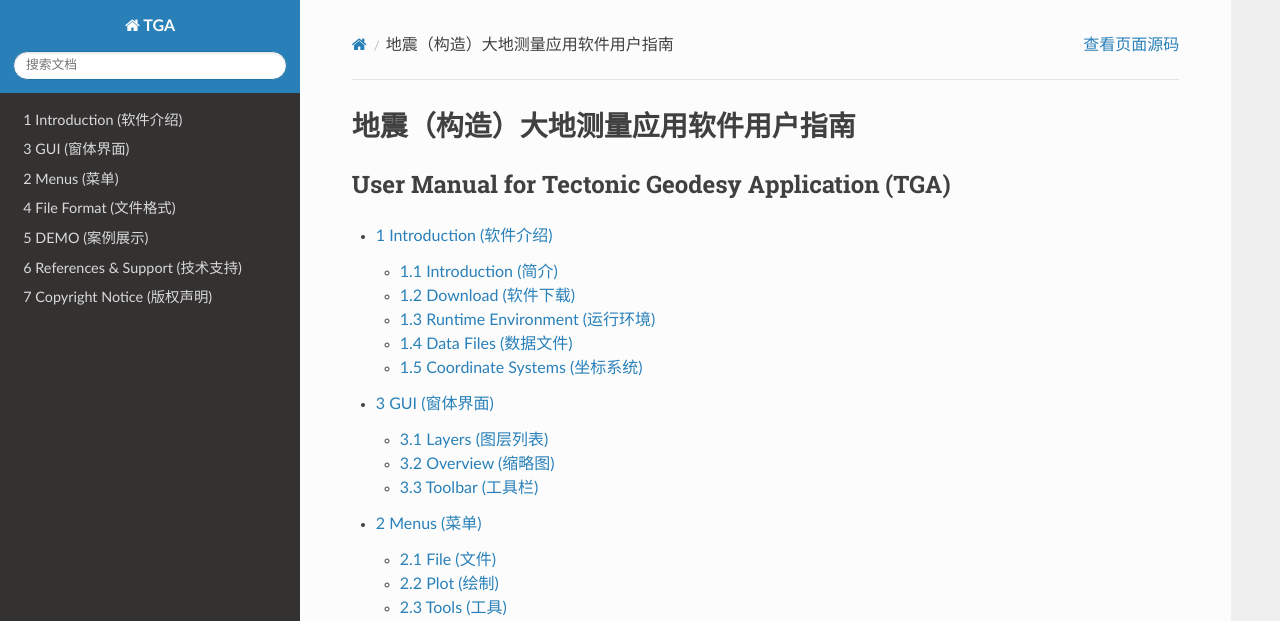
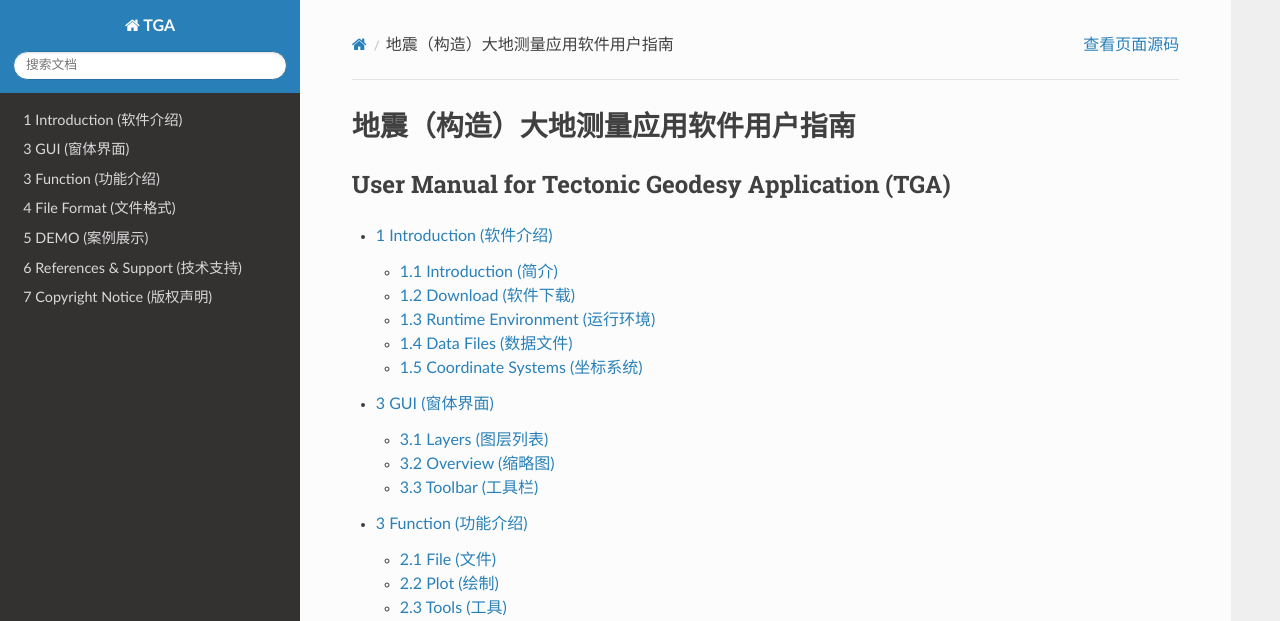
Before and after one commit to wanghai1988/qtgahelp, a Sphinx documentation site: the page built from docs/source/index.rst, in a window 1280 px wide and 1143 px high. Shown: the top 621 px of the window. Built offline with Sphinx 7.4.7 and the Read the Docs theme 2.0.0, drawn with Linux system fonts in a browser that asks for light colours.

Commit message:
Update 3 Function (功能介绍).rst

```diff
--- a/docs/source/3 Function (功能介绍).rst
+++ b/docs/source/3 Function (功能介绍).rst
@@ -1,6 +1,6 @@
-================
-2 Menus (菜单)
-================
+======================
+3 Function (功能介绍)
+======================
 
 
 
```
